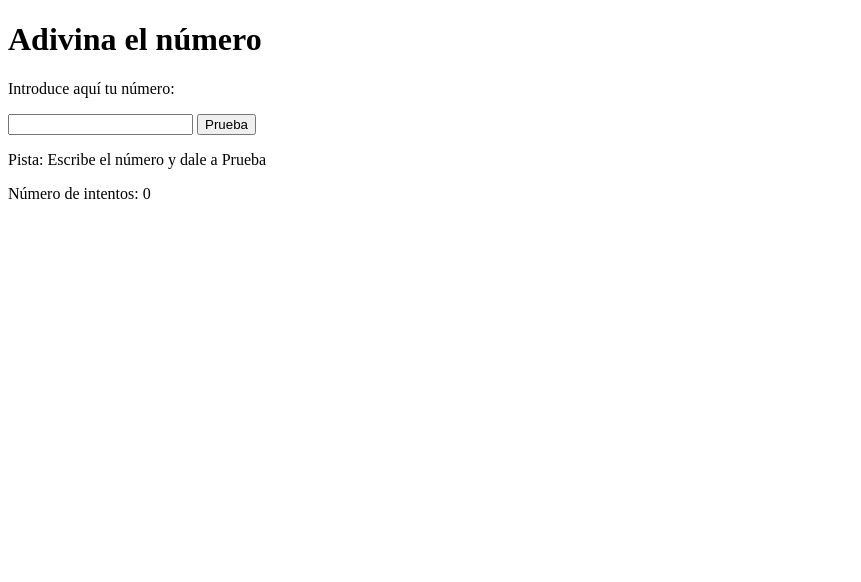
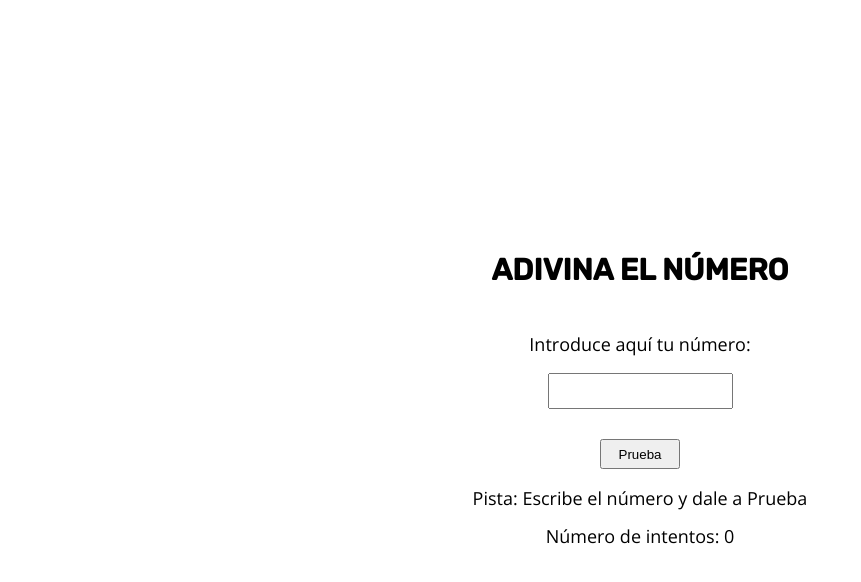
Before and after one commit to Adalab/modulo-2-evaluacion-intermedia-AmandaKhol, a plain HTML site: page index.html in a window 1280 px wide. Shown: the whole page, without its empty margins (0-861 px from the left). Drawn offline with nearby package versions, Linux system fonts and the light colour scheme.

Commit message:
add style

```diff
--- a/index.html
+++ b/index.html
@@ -4,15 +4,31 @@
     <meta charset="UTF-8" />
     <meta name="viewport" content="width=device-width, initial-scale=1.0" />
     <title>Evaluación intermedia 2</title>
+        <!-- Links to Open Sans -->
+        <link rel="preconnect" href="https://fonts.gstatic.com" />
+        <link
+          href="https://fonts.googleapis.com/css2?family=Open+Sans:wght@400;600&display=swap"
+          rel="stylesheet"
+        />
+        <!-- Links to Rubik -->
+        <link rel="preconnect" href="https://fonts.gstatic.com" />
+        <link
+          href="https://fonts.googleapis.com/css2?family=Rubik:wght@500&display=swap"
+          rel="stylesheet"
+        />
     <link rel="stylesheet" href="./styles/style.css" />
   </head>
   <body>
-    <h1>Adivina el número</h1>
-    <p>Introduce aquí tu número:</p>
-    <input type="text" class="input js-input" name="input" />
-    <button type="button" name="button" class="button js-button">Prueba</button>
-    <p class="clue js-clue">Pista: Escribe el número y dale a Prueba</span></p>
-    <p class="try">Número de intentos: <span class="js-try">0</span></p>
+    <main class="main">
+    <h1 class="title">Adivina el número</h1>
+    <div class="container">
+      <p>Introduce aquí tu número:</p>
+      <input type="text" class="input js-input" name="input" />
+      <button type="button" name="button" class="button js-button">Prueba</button>
+      <p class="clue js-clue">Pista: Escribe el número y dale a Prueba</span></p>
+      <p class="try">Número de intentos: <span class="js-try">0</span></p>
+    </div>
     <script type="text/javascript" src="./js/main.js"></script>
+  </main>
   </body>
 </html>
--- /dev/null
+++ b/styles/reset.css
@@ -0,0 +1,138 @@
+/* http://meyerweb.com/eric/tools/css/reset/
+   v2.0 | 20110126
+   License: none (public domain)
+*/
+html,
+body,
+div,
+span,
+applet,
+object,
+iframe,
+h1,
+h2,
+h3,
+h4,
+h5,
+h6,
+p,
+blockquote,
+pre,
+a,
+abbr,
+acronym,
+address,
+big,
+cite,
+code,
+del,
+dfn,
+em,
+img,
+ins,
+kbd,
+q,
+s,
+samp,
+small,
+strike,
+strong,
+sub,
+sup,
+tt,
+var,
+b,
+u,
+i,
+center,
+dl,
+dt,
+dd,
+ol,
+ul,
+li,
+fieldset,
+form,
+label,
+legend,
+table,
+caption,
+tbody,
+tfoot,
+thead,
+tr,
+th,
+td,
+article,
+aside,
+canvas,
+details,
+embed,
+figure,
+figcaption,
+footer,
+header,
+hgroup,
+menu,
+nav,
+output,
+ruby,
+section,
+summary,
+time,
+mark,
+audio,
+video {
+  margin: 0;
+  padding: 0;
+  border: 0;
+  font-size: 100%;
+  font: inherit;
+  vertical-align: baseline;
+}
+
+/* HTML5 display-role reset for older browsers */
+article,
+aside,
+details,
+figcaption,
+figure,
+footer,
+header,
+hgroup,
+menu,
+nav,
+section {
+  display: block;
+}
+
+body {
+  line-height: 1;
+}
+
+ol,
+ul {
+  list-style: none;
+}
+
+blockquote,
+q {
+  quotes: none;
+}
+
+blockquote:before,
+blockquote:after {
+  content: "";
+  content: none;
+}
+
+q:before,
+q:after {
+  content: "";
+  content: none;
+}
+
+table {
+  border-collapse: collapse;
+  border-spacing: 0;
+}
--- a/styles/style.css
+++ b/styles/style.css
@@ -0,0 +1,46 @@
+@import url("reset.css");
+
+:root {
+  --font-text: "Open Sans", sans-serif;
+  --font-title: "Rubik", sans-serif;
+}
+
+.main {
+  height: 100vh;
+  display: flex;
+  flex-direction: column;
+  justify-content: center;
+  align-items: center;
+  font-family: var(--font-text);
+  font-size: 18px;
+}
+
+.title {
+  font-family: var(--font-title);
+  font-size: 30px;
+  font-weight: bold;
+  text-transform: uppercase;
+  margin-bottom: 50px;
+}
+
+.container {
+  display: flex;
+  flex-direction: column;
+  align-items: center;
+}
+
+.input {
+  margin: 20px 0 30px;
+  height: 30px;
+  text-align: center;
+}
+
+.button {
+  height: 30px;
+  width: 80px;
+  margin-bottom: 20px;
+}
+
+.clue {
+  margin-bottom: 20px;
+}
```
